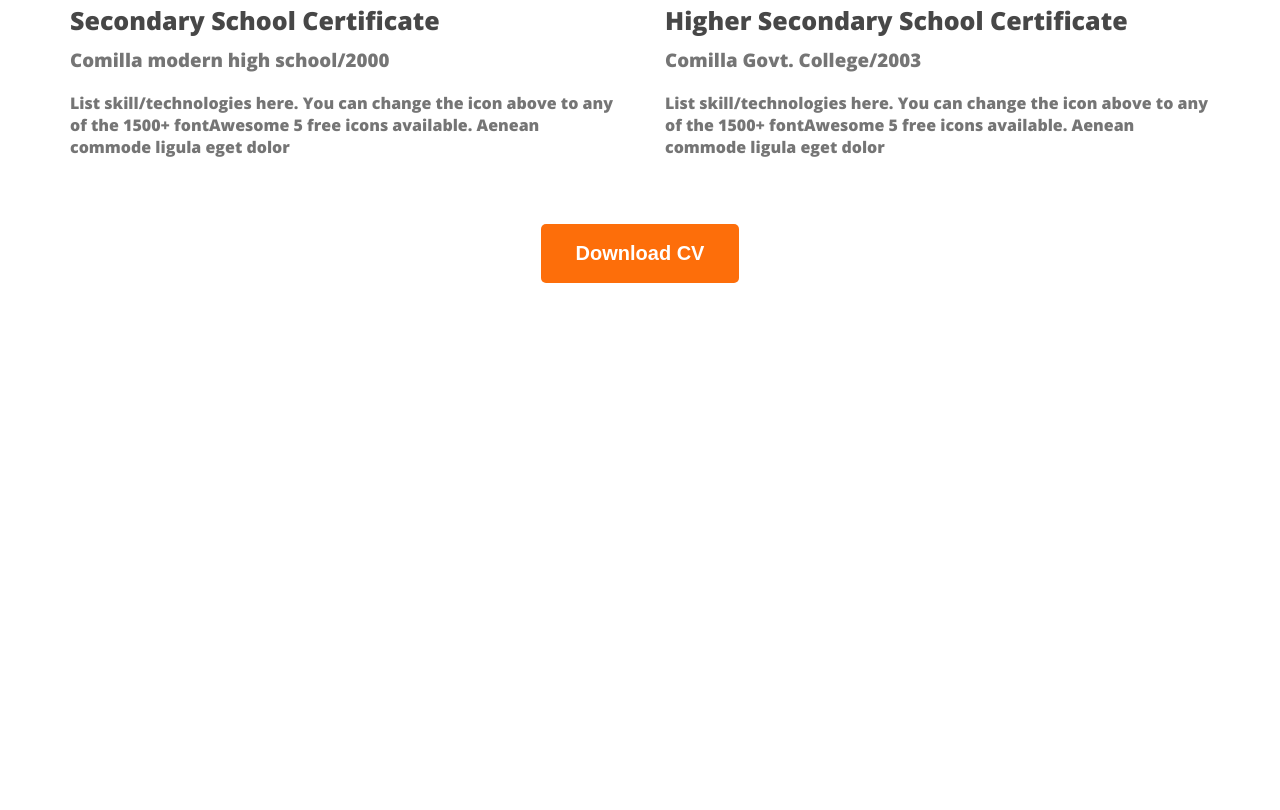
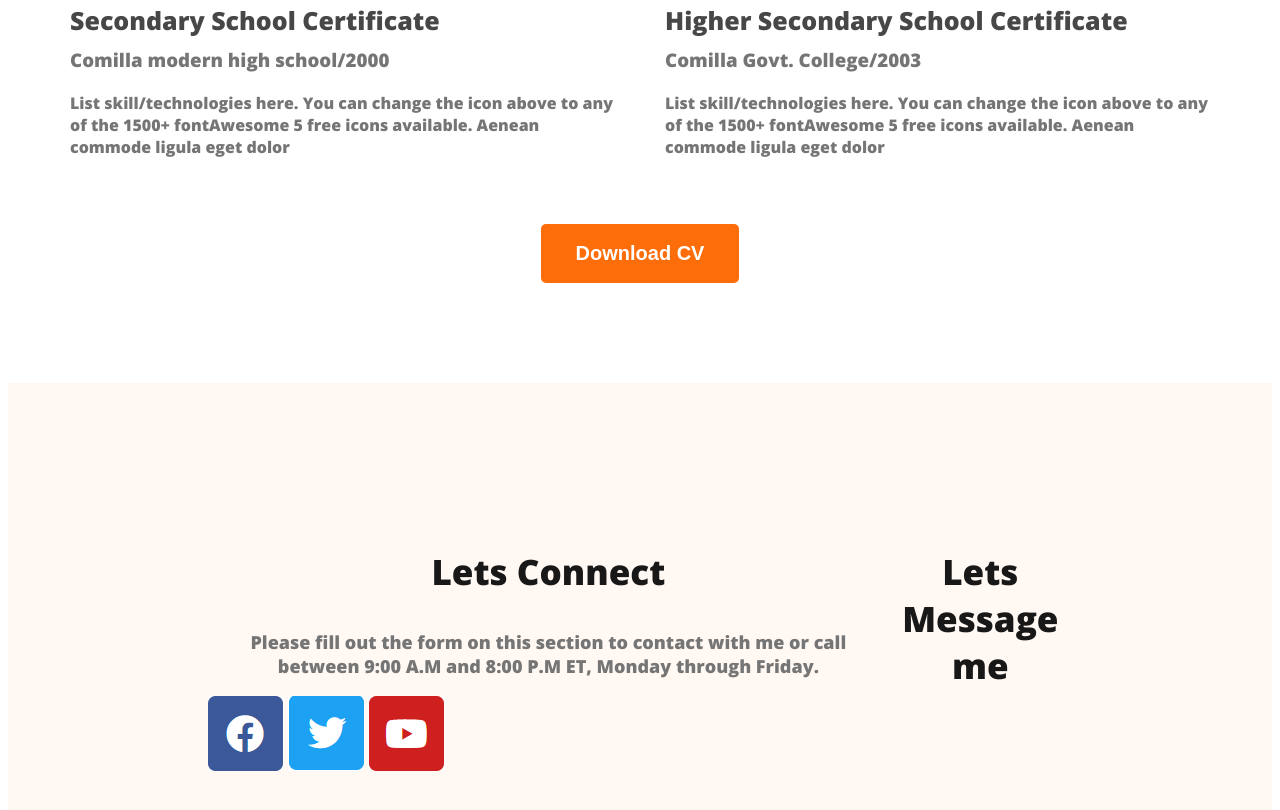
Before and after one commit to mishuhossain66439/web-developer-port, a plain HTML site: page index.html in a window 1280 px wide. Shown: the part 3107-3917 px from the top of the page. Before the commit the page ends 3398 px from the top, so only its background shows below. Drawn offline with nearby package versions, Linux system fonts and the light colour scheme.

Commit message:
basic footer

```diff
--- a/index.html
+++ b/index.html
@@ -202,7 +202,24 @@
     </main>
 
     <footer>
+        <div class="footer-column">
+            <h3 class="section-title">Lets Connect</h3>
+            <p class="section-description">
+                Please fill out the form on this section to contact
+                with me or call between 9:00 A.M and 8:00 P.M ET,
+                Monday through Friday.
+            </p>
+            <div class="social-link">
+                <a href=""><img src="images/FB.PNG" alt=""></a>
+                <a href=""><img src="images/Twiter.PNG" alt=""></a>
+                <a href=""><img src="images/you.PNG" alt=""></a>
 
+            </div>
+        </div>
+
+        <div class="footer-column">
+            <h3 class="section-title">Lets Message me</h3>
+        </div>
 
     </footer>
 </body>
--- a/style/portfolio.css
+++ b/style/portfolio.css
@@ -148,3 +148,10 @@ main{
     text-align: center;
     margin-top: 50px;
 }
+
+footer{
+    display: flex;
+    background: #FFF8F3;
+    margin-top: 100px;
+    padding: 130px 200px;
+}
```
Also changed, not shown: images/FB.PNG (added), images/Twiter.PNG (added), images/you.PNG (added).
